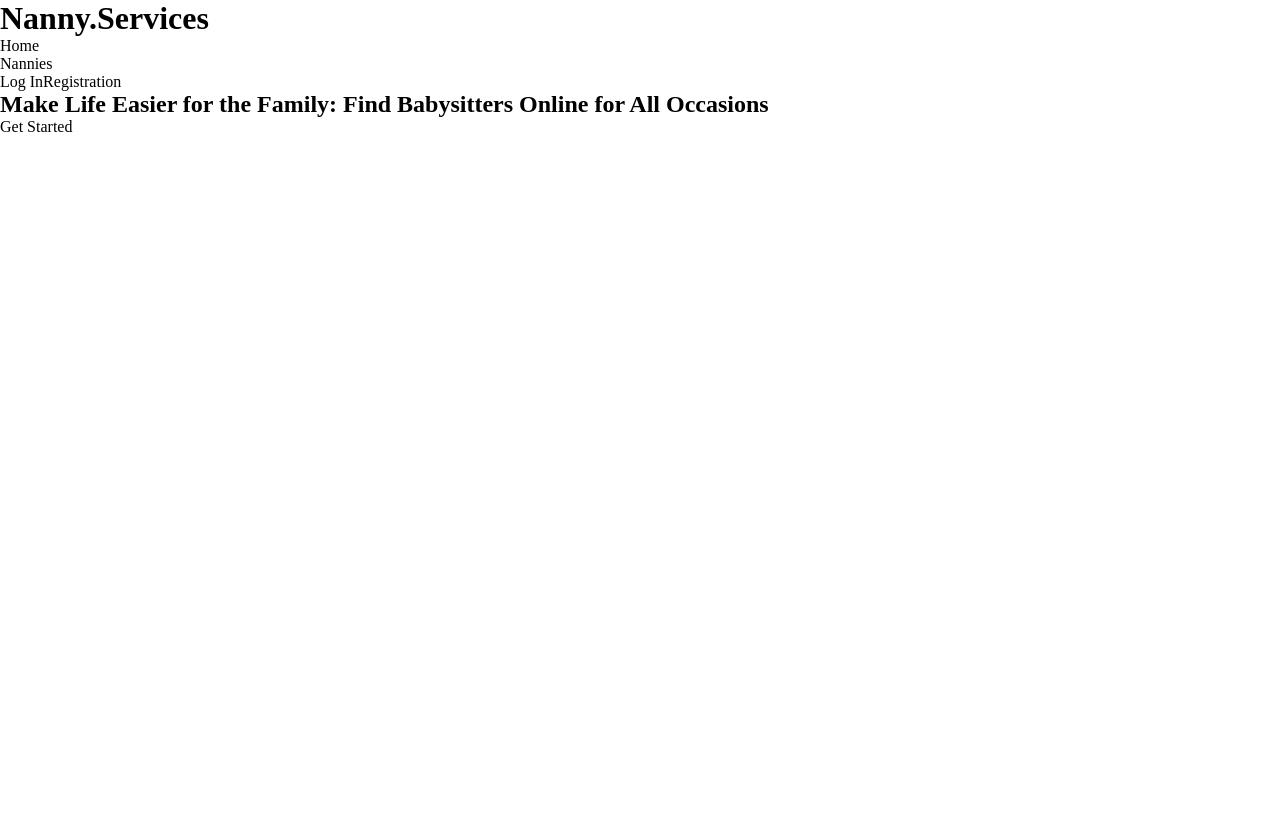
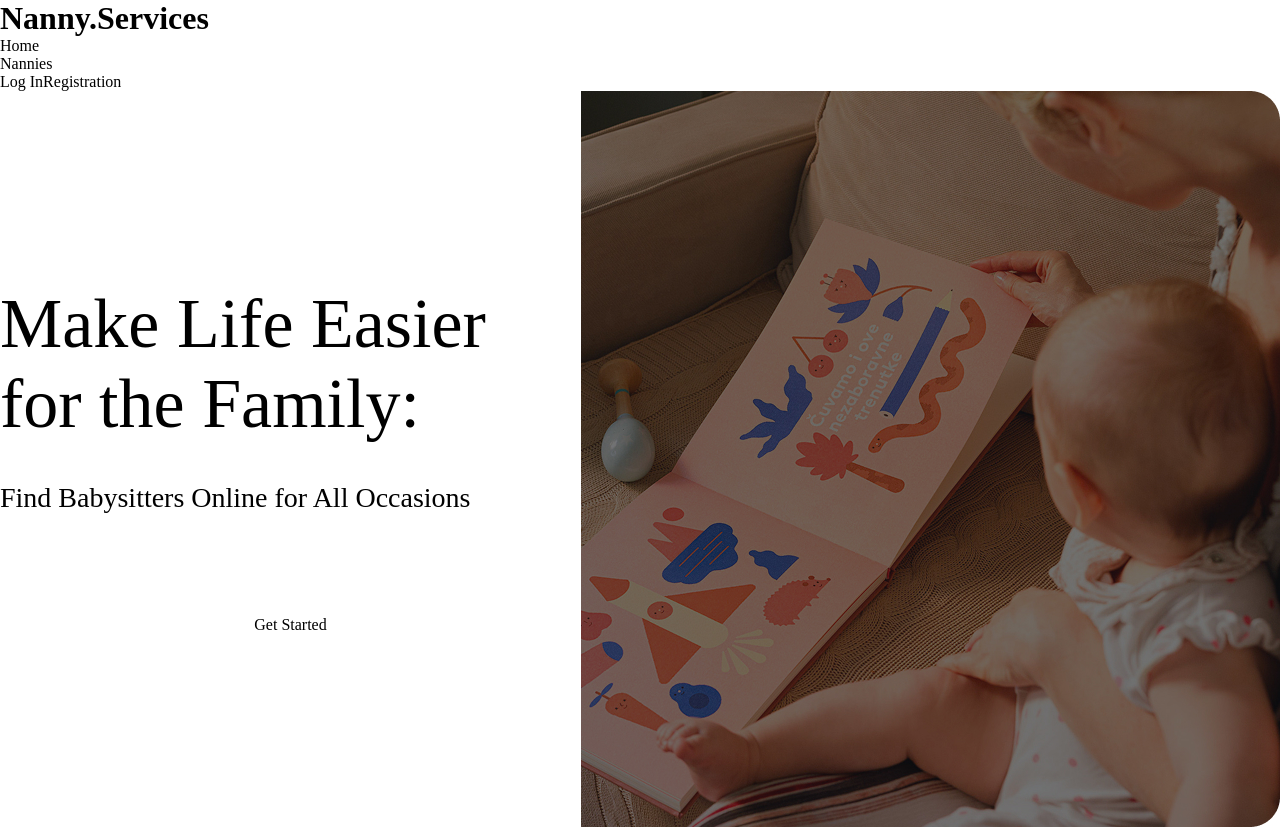
Before and after one commit to 1evanter/nanny-services, a Next.js app: page / in a window 1280 px wide. Before the commit the page ends 800 px from the top, so only its background shows below. Built offline with nearby package versions, Linux system fonts and the light colour scheme; no server answers.

Commit message:
HomePage basic styling

```diff
--- /dev/null
+++ b/src/app/components/HomePage/HomePage.module.css
@@ -0,0 +1,33 @@
+.wrapper {
+    max-width: 1376px;
+    margin: 0 auto;
+    background-color: var(--accent-color);
+    border-radius: 30px;
+    display: flex;
+}
+
+.titleWrapper {
+    display: flex;
+    flex-direction: column;
+    justify-content: center;
+    align-items: center;
+    gap: 64px;
+    margin: 0 auto;
+
+}
+
+.title {
+    color: var(--text-color-white);
+    margin-bottom: 28px;
+    font-size: 70px;
+    font-weight: 500;
+    letter-spacing: -3%;
+}
+
+.span {
+    font-size: 28px;
+}
+
+.button {
+    border-radius: 30px;
+}
--- a/src/app/components/HomePage/HomePage.tsx
+++ b/src/app/components/HomePage/HomePage.tsx
@@ -1,10 +1,16 @@
 import Link from "next/link"
+import Image from 'next/image';
+import styles from "./HomePage.module.css"
 
 export const HomePage = () => {
     return (
-        <div>
-        <h2>Make Life Easier for the Family: <span>Find Babysitters Online for All Occasions</span></h2>
+        <div className={styles.wrapper}>
+        <div className={styles.titleWrapper}>
+        <h2 className={styles.title}>Make Life Easier for the Family: <br/> <span className={styles.span}>Find Babysitters Online for All Occasions</span></h2>
         <Link href="/nannies">Get Started</Link>
+            </div>
+            <Image src="/images/hero-image.jpg" alt="Woman with baby reading book" width={700} height={736} />
         </div>
+
     )
 }
```
